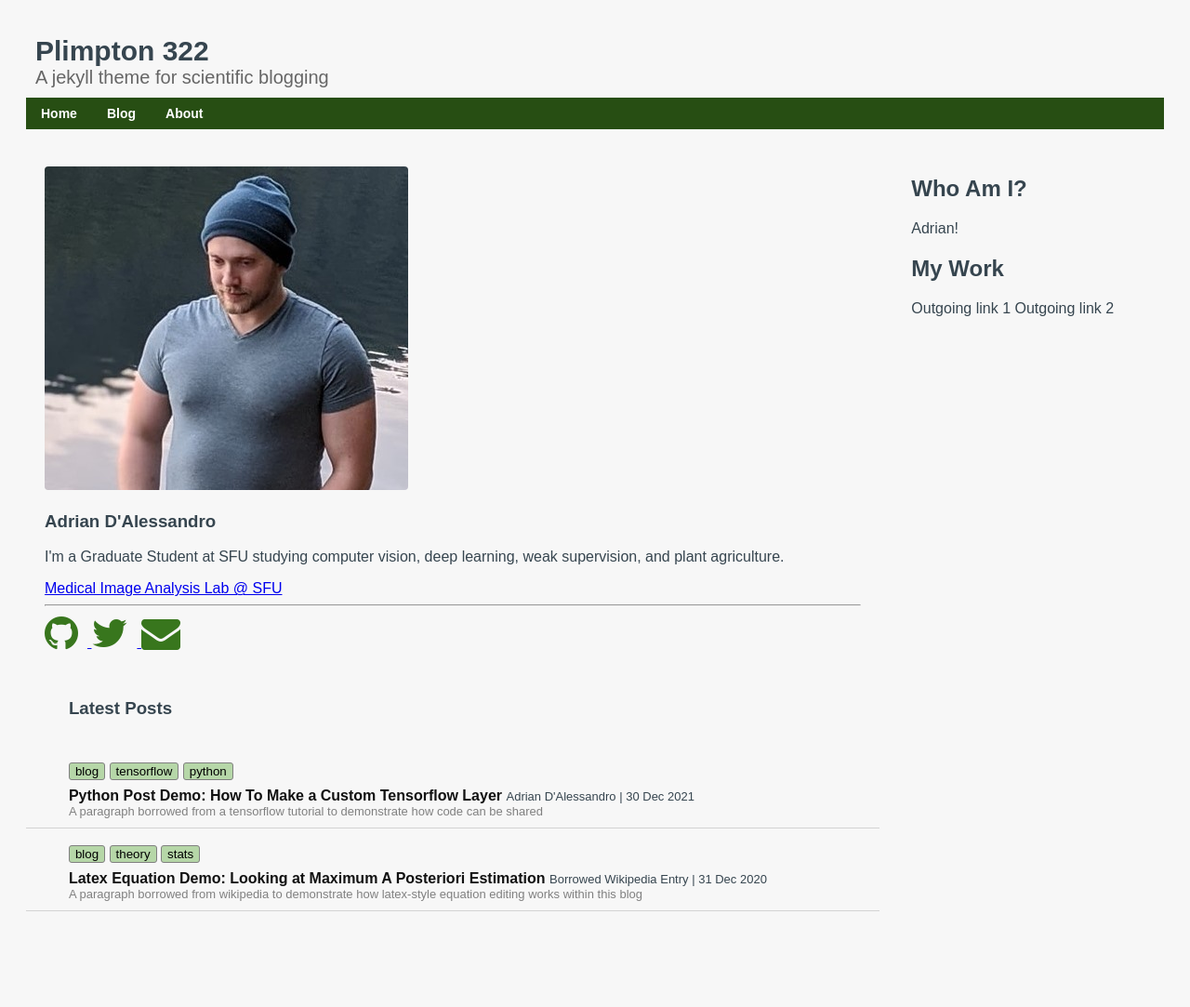
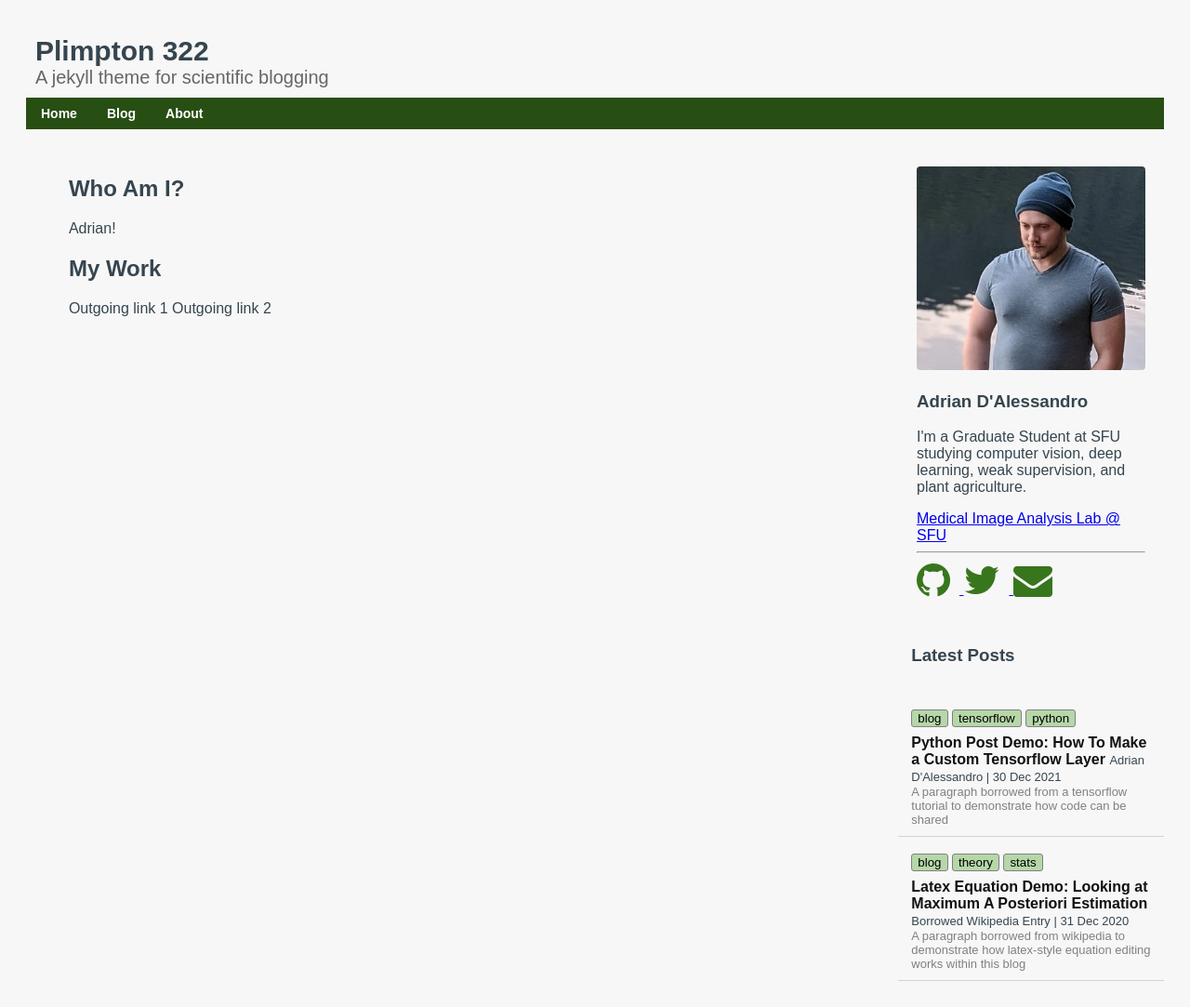
Before and after one commit to adrian-dalessandro/Plimpton322, a Jekyll site: the page built from about.md, in a window 1280 px wide. Shown: the whole page at 93% size. Built offline with Jekyll 4.4.1, drawn with Linux system fonts in a browser that asks for light colours; before the commit the page ends 1008 px from its top, so only the background shows below that.

Commit message:
Update adaptive_col.html

```diff
--- a/_includes/adaptive_col.html
+++ b/_includes/adaptive_col.html
@@ -1,8 +1,8 @@
 <div class="row">
   <div class="leftcolumn">
+      {{ include.left }}
+  </div>
+  <div class="rightcolumn">
       {{ include.right }}
   </div>
-  <div class="rightcolumn">
-      {{ include.left }}
-  </div>
 </div>
```
